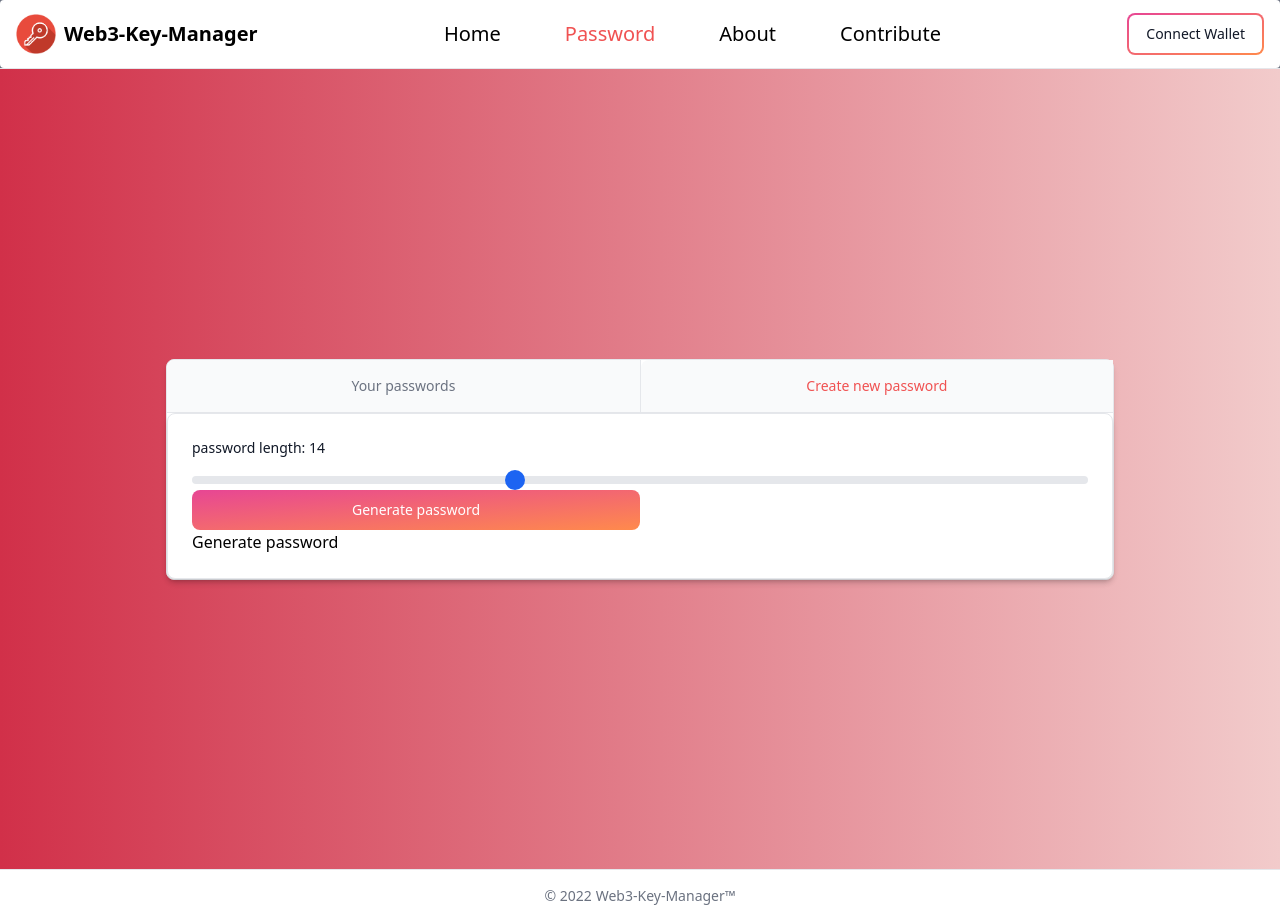
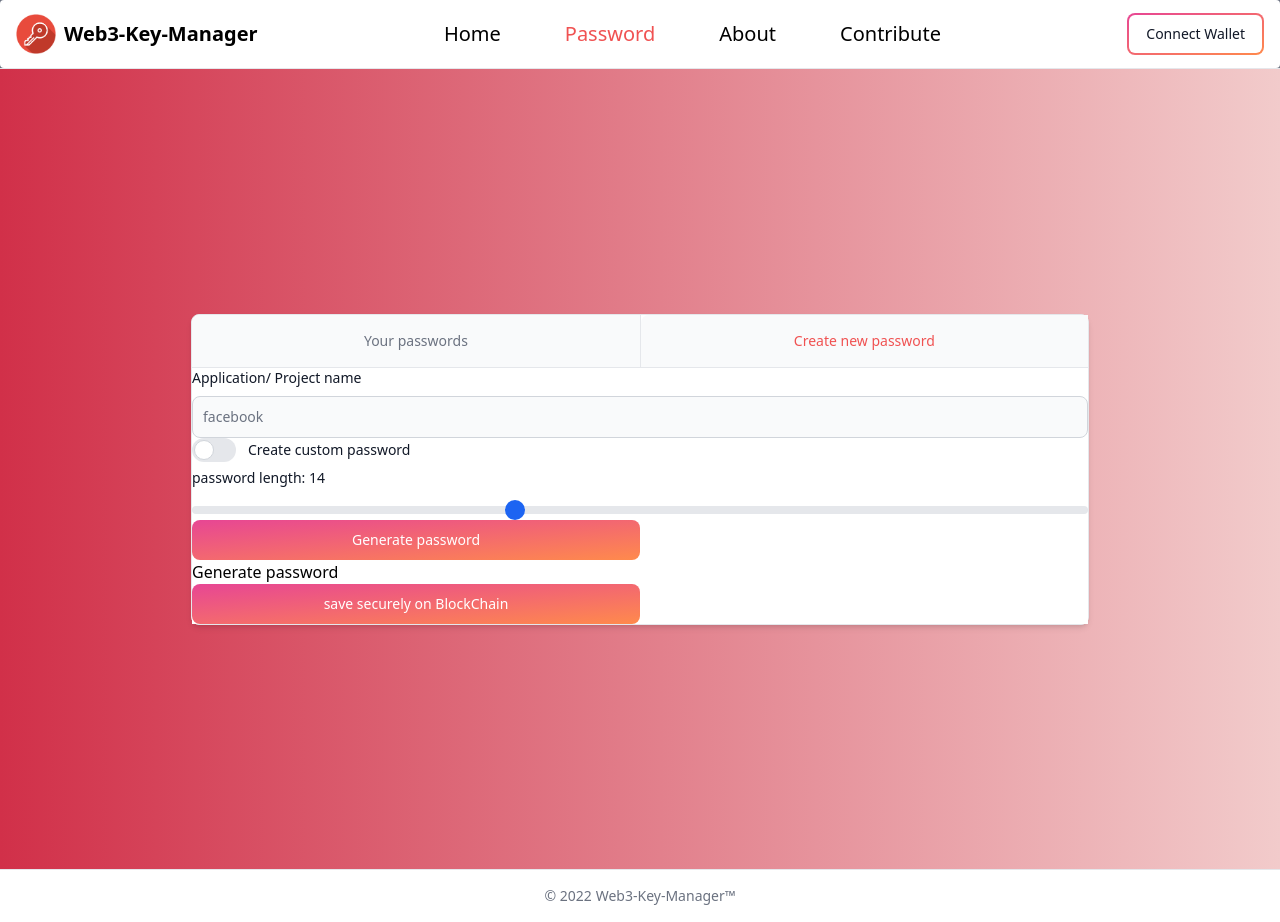
Before and after one commit to deependujha/web3-key-manager, a Next.js app in the folder frontend/: page /password in a window 1280 px wide. Both pictures are taken after a click on the button "Create new password". Built offline with nearby package versions, Linux system fonts and the light colour scheme.

Commit message:
all the frontend js code done for password

```diff
--- /dev/null
+++ b/frontend/components/password/CreateNew.jsx
@@ -0,0 +1,84 @@
+import React, { useState } from 'react';
+import CreateRandomPassword from './CreateRandomPassword';
+import TypePassword from './TypePassword';
+import { Card, Button } from 'flowbite-react';
+
+const CreateNew = () => {
+	let newPasswd = {
+		project: '',
+		password: '',
+		toogle: false,
+	};
+	const [createNew, setCreateNew] = useState(newPasswd);
+	const passwdChange = (e) => {
+		setCreateNew({ ...createNew, password: e.target.value });
+	};
+
+	const directlySetPassword = (val) => {
+		setCreateNew({ ...createNew, password: val });
+	};
+
+	return (
+		<div style={{ width: '70vw', backgroundColor: 'white', maxWidth: '70vw' }}>
+			<div>
+				<label
+					htmlFor="first_name"
+					className="block mb-2 text-sm font-medium text-gray-900 dark:text-gray-300"
+				>
+					Application/ Project name
+				</label>
+				<input
+					onChange={(e) => {
+						setCreateNew({ ...createNew, project: e.target.value });
+					}}
+					name="project"
+					type="text"
+					className="bg-gray-50 border border-gray-300 text-gray-900 text-sm rounded-lg focus:ring-blue-500 focus:border-blue-500 block w-full p-2.5 dark:bg-gray-700 dark:border-gray-600 dark:placeholder-gray-400 dark:text-white dark:focus:ring-blue-500 dark:focus:border-blue-500"
+					placeholder="facebook"
+					required
+				/>
+			</div>
+			<label
+				htmlFor="default-toggle"
+				className="inline-flex relative items-center cursor-pointer"
+			>
+				<input
+					name="toogle"
+					type="checkbox"
+					value={createNew.toogle}
+					onChange={() => {
+						setCreateNew({ ...createNew, toogle: !createNew.toogle });
+					}}
+					id="default-toggle"
+					className="sr-only peer"
+				/>
+				<div className="w-11 h-6 bg-gray-200 peer-focus:outline-none peer-focus:ring-4 peer-focus:ring-blue-300 dark:peer-focus:ring-blue-800 rounded-full peer dark:bg-gray-700 peer-checked:after:translate-x-full peer-checked:after:border-white after:content-[''] after:absolute after:top-[2px] after:left-[2px] after:bg-white after:border-gray-300 after:border after:rounded-full after:h-5 after:w-5 after:transition-all dark:border-gray-600 peer-checked:bg-blue-600"></div>
+				<span className="ml-3 text-sm font-medium text-gray-900 dark:text-gray-300">
+					Create custom password
+				</span>
+			</label>
+			{createNew.toogle ? (
+				<TypePassword
+					password={createNew.password}
+					setPassword={passwdChange}
+				/>
+			) : (
+				<CreateRandomPassword
+					password={createNew.password}
+					directlySetPassword={directlySetPassword}
+				/>
+			)}
+			<div>
+				<Button
+					onClick={() => console.log('data is: ', createNew)}
+					style={{ width: '50%' }}
+					gradientDuoTone="pinkToOrange"
+				>
+					save securely on BlockChain
+				</Button>
+			</div>
+		</div>
+	);
+};
+
+export default CreateNew;
--- a/frontend/components/password/CreateRandomPassword.jsx
+++ b/frontend/components/password/CreateRandomPassword.jsx
@@ -1,9 +1,8 @@
 import React, { useState } from 'react';
 import { Card, Button } from 'flowbite-react';
 
-const CreateRandomPassword = () => {
+const CreateRandomPassword = ({password, directlySetPassword}) => {
 	const [length, setLength] = useState(14);
-	const [password, setPassword] = useState('');
 	const [copytxt, setCopytxt] = useState('copy');
 
 	/* Function to generate combination of password */
@@ -18,7 +17,7 @@ const CreateRandomPassword = () => {
 			pass += str.charAt(char);
 		}
 
-		setPassword(pass);
+		directlySetPassword(pass);
 		setCopytxt('copy');
 	}
 
@@ -30,10 +29,7 @@ const CreateRandomPassword = () => {
 	};
 
 	return (
-		<Card>
-			<div
-				style={{ width: '70vw', backgroundColor: 'white', maxWidth: '70vw' }}
-			>
+		<div style={{ width: '70vw', backgroundColor: 'white', maxWidth: '70vw' }}>
 			<div>
 				<label
 					htmlFor="minmax-range"
@@ -72,7 +68,6 @@ const CreateRandomPassword = () => {
 				</div>
 			)}
 		</div>
-		</Card>
 	);
 };
 
--- a/frontend/components/password/PasswordComponent.jsx
+++ b/frontend/components/password/PasswordComponent.jsx
@@ -1,4 +1,5 @@
 import React, { useState } from 'react';
+import CreateNew from './CreateNew';
 import CreateRandomPassword from './CreateRandomPassword';
 import YourPasswords from './YourPasswords';
 
@@ -53,7 +54,7 @@ const PasswordComponent = () => {
 			>
 				{current === 'create' ? (
 					<div>
-						<CreateRandomPassword />
+						<CreateNew />
 					</div>
 				) : (
 					<div>
--- /dev/null
+++ b/frontend/components/password/TypePassword.jsx
@@ -0,0 +1,24 @@
+import React from 'react';
+
+const TypePassword = ({ password, setPassword }) => {
+	return (
+		<div>
+			<label
+				htmlFor="first_name"
+				className="block mb-2 text-sm font-medium text-gray-900 dark:text-gray-300"
+			>
+				Password
+			</label>
+			<input
+				type="password"
+				value={password}
+				onChange={setPassword}
+				className="bg-gray-50 border border-gray-300 text-gray-900 text-sm rounded-lg focus:ring-blue-500 focus:border-blue-500 block w-full p-2.5 dark:bg-gray-700 dark:border-gray-600 dark:placeholder-gray-400 dark:text-white dark:focus:ring-blue-500 dark:focus:border-blue-500"
+				placeholder="password"
+				required
+			/>
+		</div>
+	);
+};
+
+export default TypePassword;
```
Lines whose indentation alone changed are shown as unchanged.
